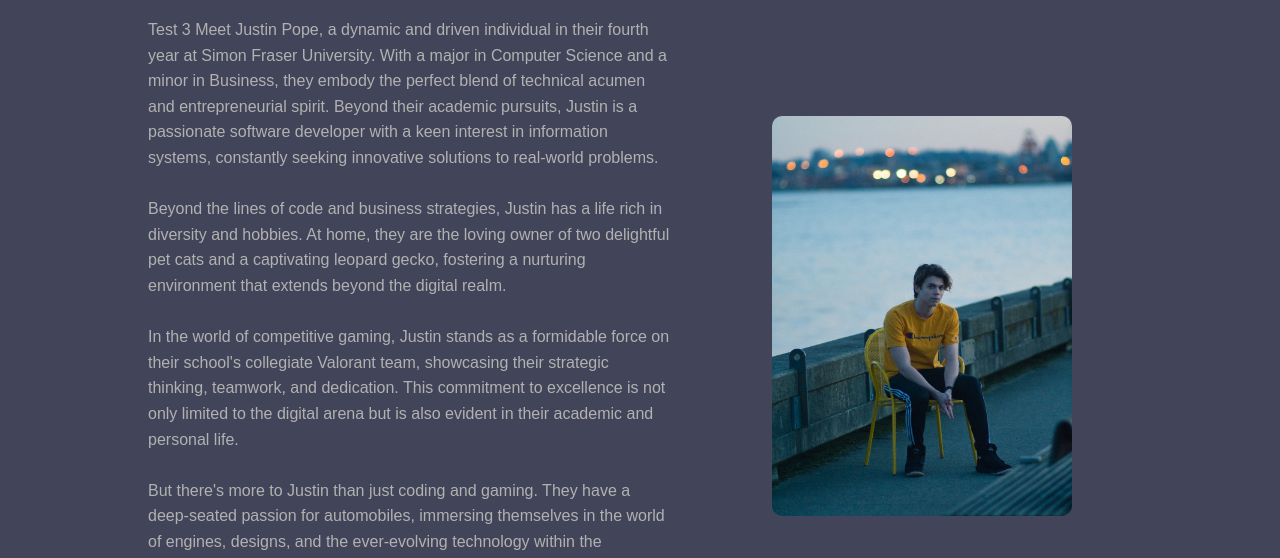
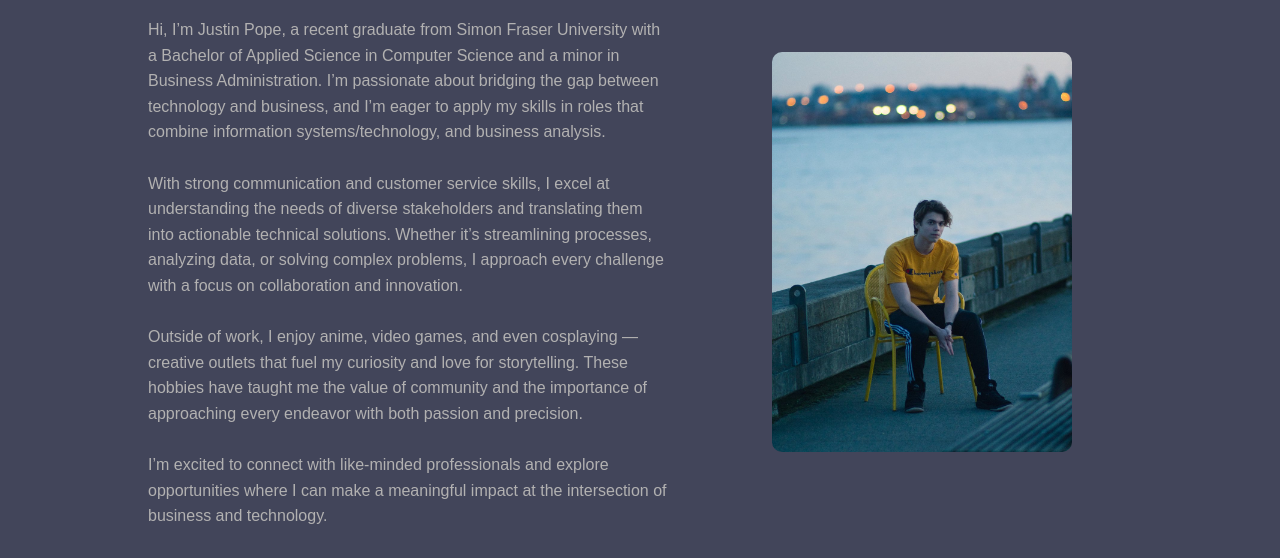
Before and after one commit to JustinPope/PersonalWebsite, a plain HTML site: page index.html in a window 1280 px wide. Shown: the part 233-791 px from the top of the page. Drawn offline with Linux system fonts and the light colour scheme.

Commit message:
updated the text to be more engaging

```diff
--- a/index.html
+++ b/index.html
@@ -23,16 +23,13 @@
             <div class="banner">
                 <div class="app-text">
                     <h1>A Brief Introduction</h1>
-                    <p> Test 3 Meet Justin Pope, a dynamic and driven individual in their fourth year at Simon Fraser University.
-                        With a major in Computer Science and a minor in Business, they embody the perfect blend of technical acumen and entrepreneurial spirit.
-                        Beyond their academic pursuits, Justin is a passionate software developer with a keen interest in information systems, constantly seeking innovative solutions to real-world problems.<br><br>
-                        Beyond the lines of code and business strategies, Justin has a life rich in diversity and hobbies.
-                        At home, they are the loving owner of two delightful pet cats and a captivating leopard gecko, fostering a nurturing environment that extends beyond the digital realm.<br><br>
-                        In the world of competitive gaming, Justin stands as a formidable force on their school's collegiate Valorant team, showcasing their strategic thinking, teamwork, and dedication.
-                        This commitment to excellence is not only limited to the digital arena but is also evident in their academic and personal life.<br><br>
-                        But there's more to Justin than just coding and gaming. They have a deep-seated passion for automobiles, immersing themselves in the world of engines, designs,
-                        and the ever-evolving technology within the automotive industry. Their journey through both the fast-paced gaming world and the dynamic realm of business and technology
-                        has made him a well-rounded individual, ready to make an impact in any arena they choose to enter.</p>
+                    <p>Hi, I’m Justin Pope, a recent graduate from Simon Fraser University with a Bachelor of Applied Science in Computer Science and a minor in Business Administration. I’m passionate about bridging the gap between technology and business, and I’m eager to apply my skills in roles that combine information systems/technology, and business analysis.<br><br>
+
+                        With strong communication and customer service skills, I excel at understanding the needs of diverse stakeholders and translating them into actionable technical solutions. Whether it’s streamlining processes, analyzing data, or solving complex problems, I approach every challenge with a focus on collaboration and innovation.<br><br>
+
+                        Outside of work, I enjoy anime, video games, and even cosplaying — creative outlets that fuel my curiosity and love for storytelling. These hobbies have taught me the value of community and the importance of approaching every endeavor with both passion and precision.<br><br>
+
+                        I’m excited to connect with like-minded professionals and explore opportunities where I can make a meaningful impact at the intersection of business and technology.</p>
                 </div>
                 <div class="portrait">
                     <img src="portrait.JPEG">
```
Also changed, not shown: projects.html (+1 -2 lines).
